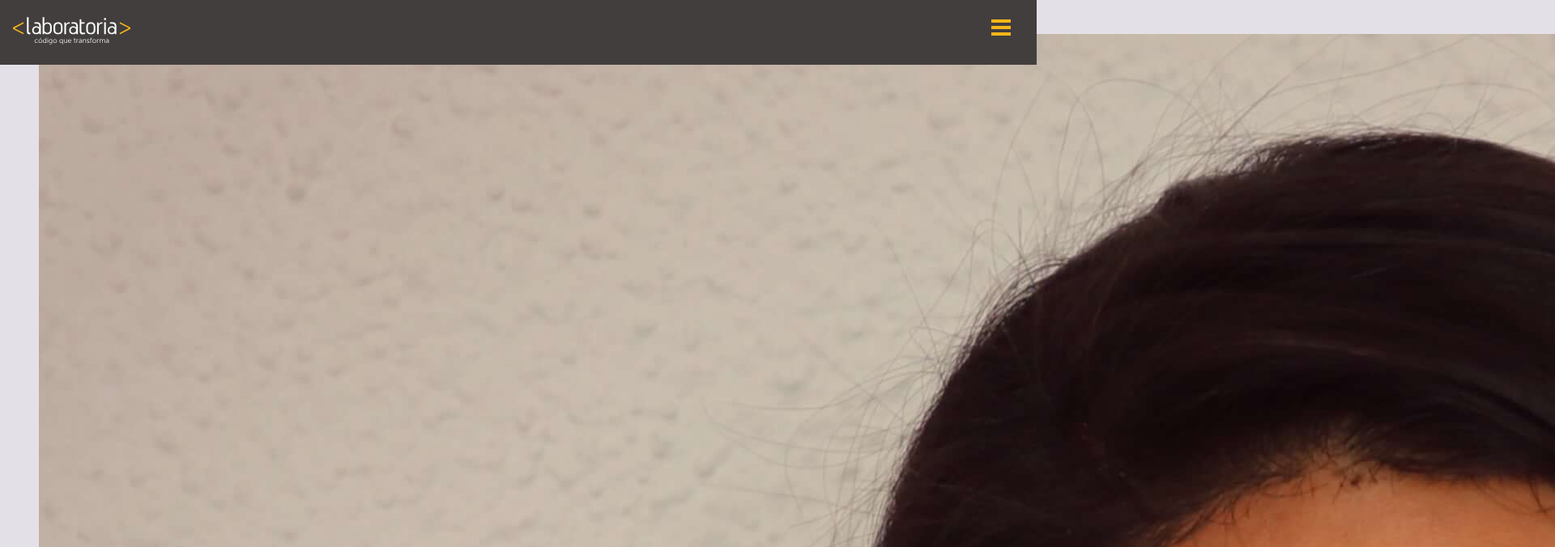
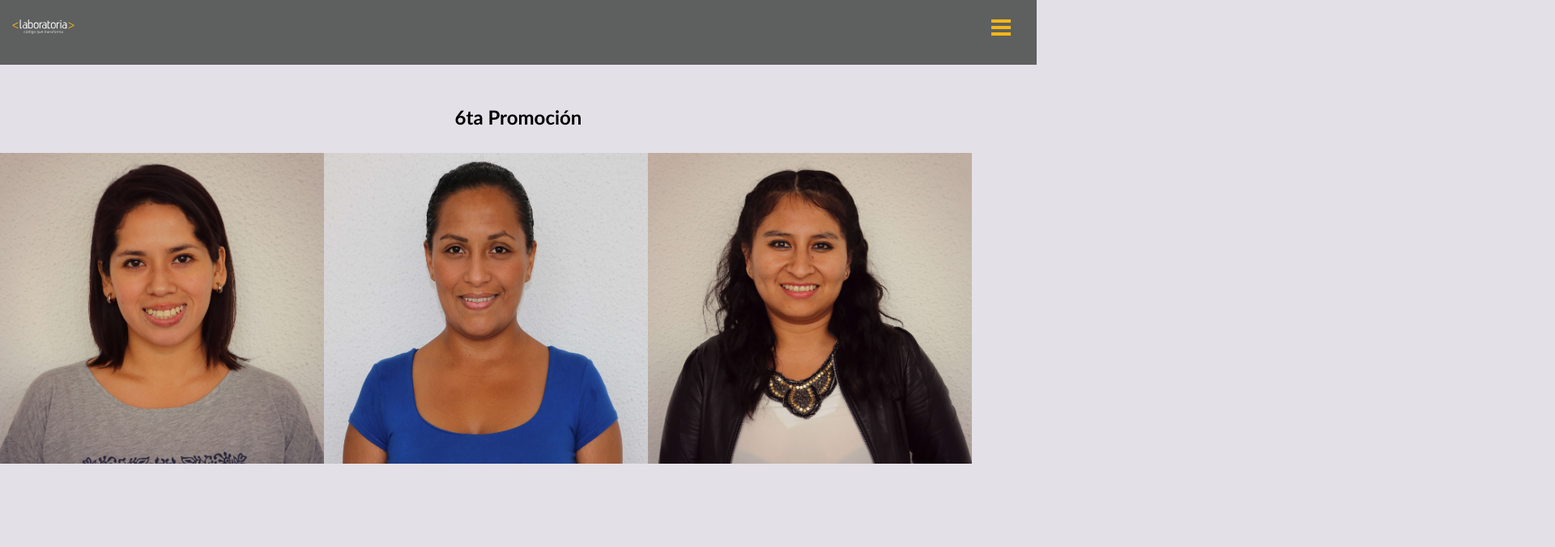
Before and after one commit to Angie-Condor/Menu-Huge-INC, a plain HTML site: page index.html in a window 1280 px wide. Shown: the top 676 px of the page at 81% size, 1920 px wide, since content can reach past the window. Drawn offline with Linux system fonts and the light colour scheme.

Commit message:
avance 2

```diff
--- a/assets/css/style.css
+++ b/assets/css/style.css
@@ -1,7 +1,18 @@
+* {
+  box-sizing: border-box;
+  -moz-box-sizing: border-box;
+  -webkit-box-sizing: border-box;
+  margin: 0;
+  padding: 0;
+  font-family: 'Trebuchet MS', Arial, sans-serif;
+ }
+
 html, body{
-  background-color: rgb(228, 224, 231)
+  background-color: rgb(228, 224, 231);
+  overflow: auto;
 }
 
+/*Estilo para el nav de inicio*/
 nav{
   top: 0;
   left: 0;
@@ -12,7 +23,7 @@ nav{
   margin-top: 0;
   position: fixed;
   padding-top: 0px;
-  background: rgb(66, 62, 62);
+  background: rgba(75, 78, 76, 0.88);
   transition: all 0.6s cubic-bezier(0.7, 0.01, 0.3, 1);
 }
 /*Estilo para la hamburguesa al aparecer y desaparecer*/
@@ -20,7 +31,7 @@ nav{
   background-color: rgba(247, 182, 23, 0.81);
 }
 
-/*Estilos para el tag nav*/
+/*Estilos propios para el tag nav*/
 nav .nav-background {
   top: 0px;
   opacity:0;
@@ -44,7 +55,7 @@ nav.open {
   -moz-transition: none;
   -webkit-transition: none;
 }
-/*Navigation list*/
+/*Estilos para la lista de navegación*/
 nav ul {
   top: -10%;
   padding: 0;
@@ -168,13 +179,86 @@ nav.solid #logo .logo {
   background: #fff !important;
   transform: rotate(-45deg);
 }
+
+.promocion{
+  text-align: center;
+  position: relative;
+  top: 100px;
+  width: 100%;
+  padding: 0 0px 0 0px;
+  overflow: auto;
+}
+
+h2{
+  margin: 15px auto;
+  padding: 15px;
+}
+
+/*Estilos para las imágenes*/
+.box-coders{
+  height: 484px;
+  margin: 0;
+  display: table-cell;
+}
+
+.coders{
+  display: inline-block;
+  width: 400px;
+  height: 400px;
+  margin: 0;
+}
+
+.cada-coder{
+  position: relative;
+  display: table-cell;
+  width: 33%;
+  height: 60px;
+  overflow: hidden;
+}
+
+.foto-coders, .center{
+  position: absolute;
+  width: 100%;
+  left: 0;
+  transition: all 1.0s;
+}
+
+.foto-coders{
+  margin: 0;
+  padding: 0;
+  height: 400px;
+  overflow: hidden;
+  z-index: 1;
+}
+
+.center{
+  color: white;
+  font-style: bold;
+  font-size: 34px;
+  background: #f7b617;
+  width: 100%;
+  height: 400px;
+  padding: 160px 60px;
+  cursor: pointer;
+  z-index: 0;
+  display: table-cell;
+}
+
+.foto-coders:hover{
+  transform: scale(1.1);
+  opacity: 0.4;
+  cursor: pointer;
+}
+
+.center:hover{
+  cursor: pointer;
+  opacity: 0.99;
+}
+
 /*Estilos para el footer*/
 footer{
+  left: 0;
   bottom: 0px;
   position: absolute;
+  background-color:
 }
-
-.grid{
-  width: 20%;
-  height: 300px;
-}
--- a/index.html
+++ b/index.html
@@ -6,7 +6,7 @@
   <meta http-equiv="X-UA-Compatible" content="ie=edge">
   <link rel="icon" type="image/png" sizes="32x32" href="http://laboratoria.la/app/assets/img/favicon-32x32.png">
   <link rel="stylesheet" href="assets/css/style.css">
-  <title>Laboratoria</title>
+  <title>Coders Laboratoria 6ta promoción</title>
 </head>
 <body id="body">
   <header>
@@ -27,17 +27,34 @@
       </div>
     </nav>
   </header>
-  <section>
-    <li class="box">
-      <div class="grid">
-        <figure>
-          <img class="img-box" src="assets/img/students/1.png" alt="Fiorella Quispe">
+  <section class="promocion">
+    <h2>6ta Promoción</h2>
+    <div class="box-coders">
+      <div class="cada-coder">
+        <figure class="coders">
+          <img class="foto-coders" src="assets/img/students/1.png" alt="Fiorella Quispe">
           <figcaption class="center">
             <span>Fiorella Quispe</span>
           </figcaption>
         </figure>
       </div>
-    </li>
+      <div class="cada-coder">
+        <figure class="coders">
+          <img class="foto-coders" src="assets/img/students/2.png" alt="María Lourdes Vílchez">
+          <figcaption class="center">
+            <span>Lourdes Vílchez</span>
+          </figcaption>
+        </figure>
+      </div>
+      <div class="cada-coder">
+        <figure class="coders">
+          <img class="foto-coders" src="assets/img/students/3.png" alt="Leydi Maldonado">
+          <figcaption class="center">
+            <span>Leydi Maldonado</span>
+          </figcaption>
+        </figure>
+      </div>
+    </div>
   </section>
   <footer>
     <h3>Laboratoria</h3>
```
